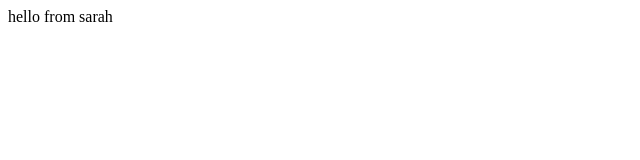
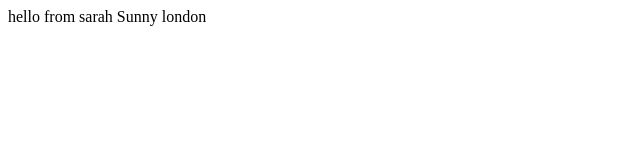
Before and after one commit to SarahMitch/gitdemo, a plain HTML site: page index.html in a window 1280 px wide. Shown: the whole page, without its empty margins (0-640 px from the left). Drawn offline with Linux system fonts and the light colour scheme.

Commit message:
edited file

```diff
--- a/index.html
+++ b/index.html
@@ -8,6 +8,7 @@
 </head>
 <body>
     hello from sarah
+    Sunny london
 
 </body>
 </html>
```
